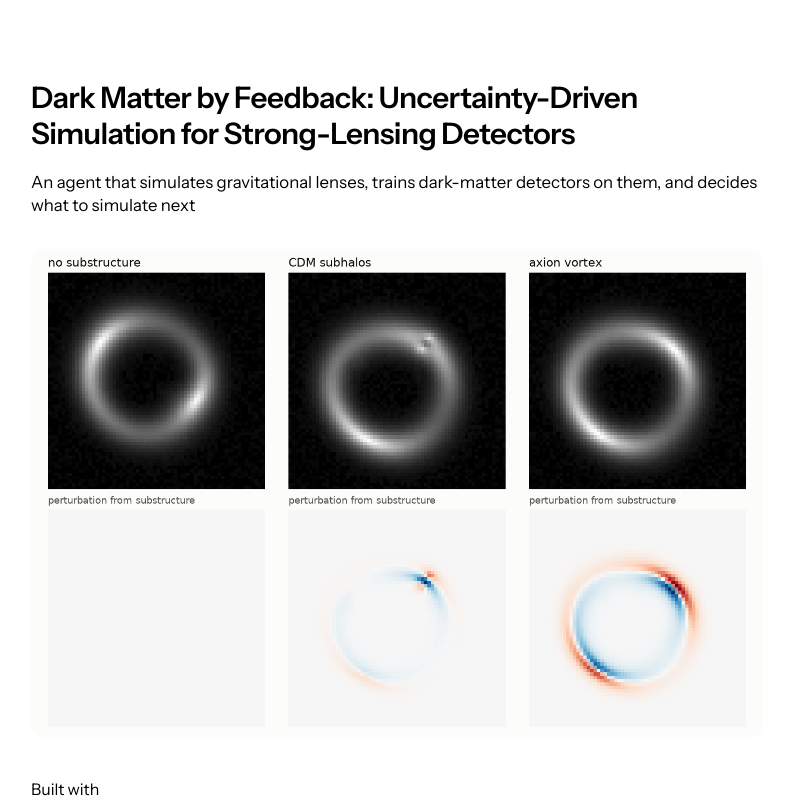
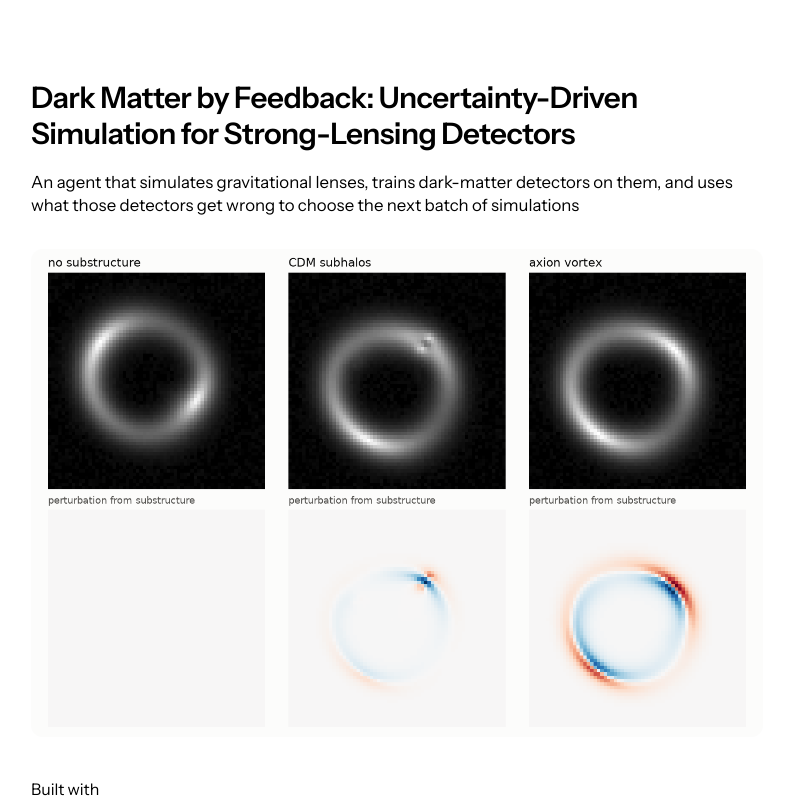
Before and after one commit to amanibobo/dlloop, a Next.js app in the folder site/: page / in a window 1280 px wide. Shown: the top 800 px of the page, without its empty margins (243-1031 px from the left). Built offline with nearby package versions, Linux system fonts and the light colour scheme; no server answers.

Commit message:
Site: sharper one-line description

```diff
--- a/site/app/page.tsx
+++ b/site/app/page.tsx
@@ -19,7 +19,7 @@ export default function Page() {
             Dark Matter by Feedback: Uncertainty-Driven Simulation for Strong-Lensing Detectors
           </h1>
           <p className="mt-5 text-[1.05rem] leading-snug text-ink-2 sm:text-[1.1rem]">
-            An agent that simulates gravitational lenses, trains dark-matter detectors on them, and decides what to simulate next
+            An agent that simulates gravitational lenses, trains dark-matter detectors on them, and uses what those detectors get wrong to choose the next batch of simulations
           </p>
           <div className="mt-8 overflow-hidden rounded-xl border border-line bg-surface">
             {/* eslint-disable-next-line @next/next/no-img-element -- static hero from the simulator */}
```
